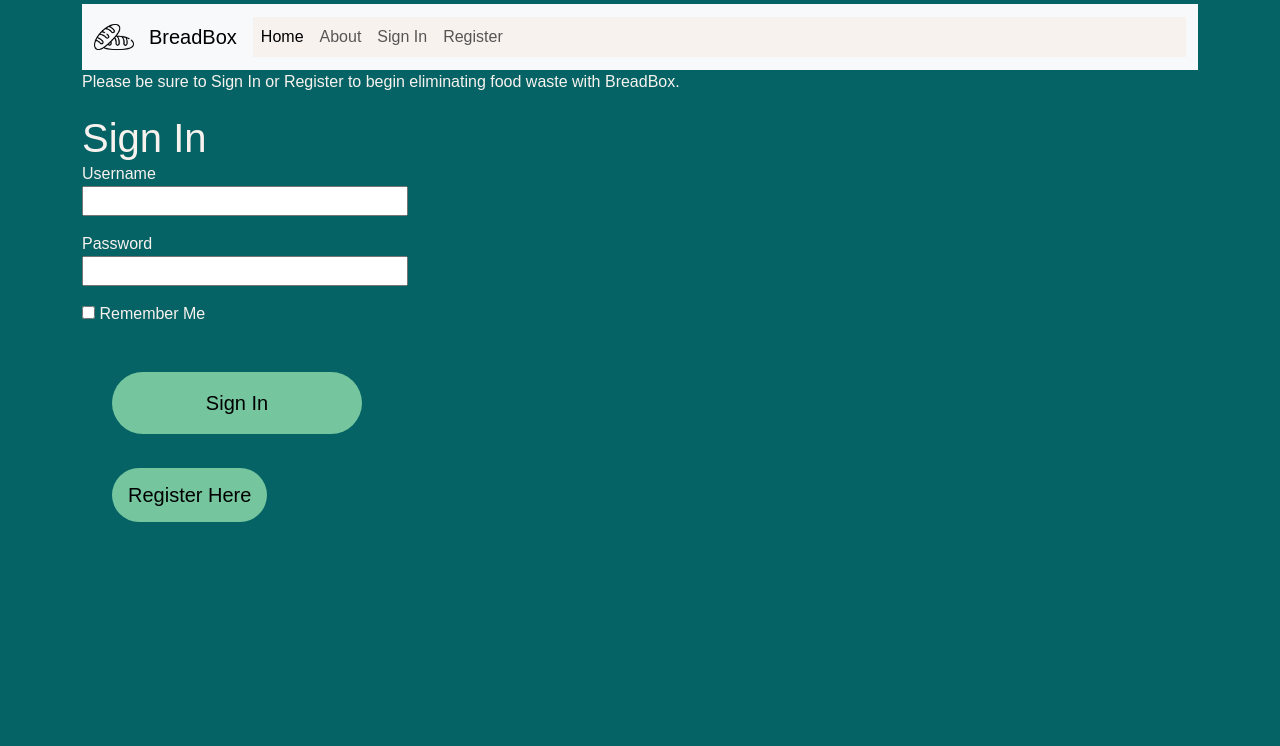
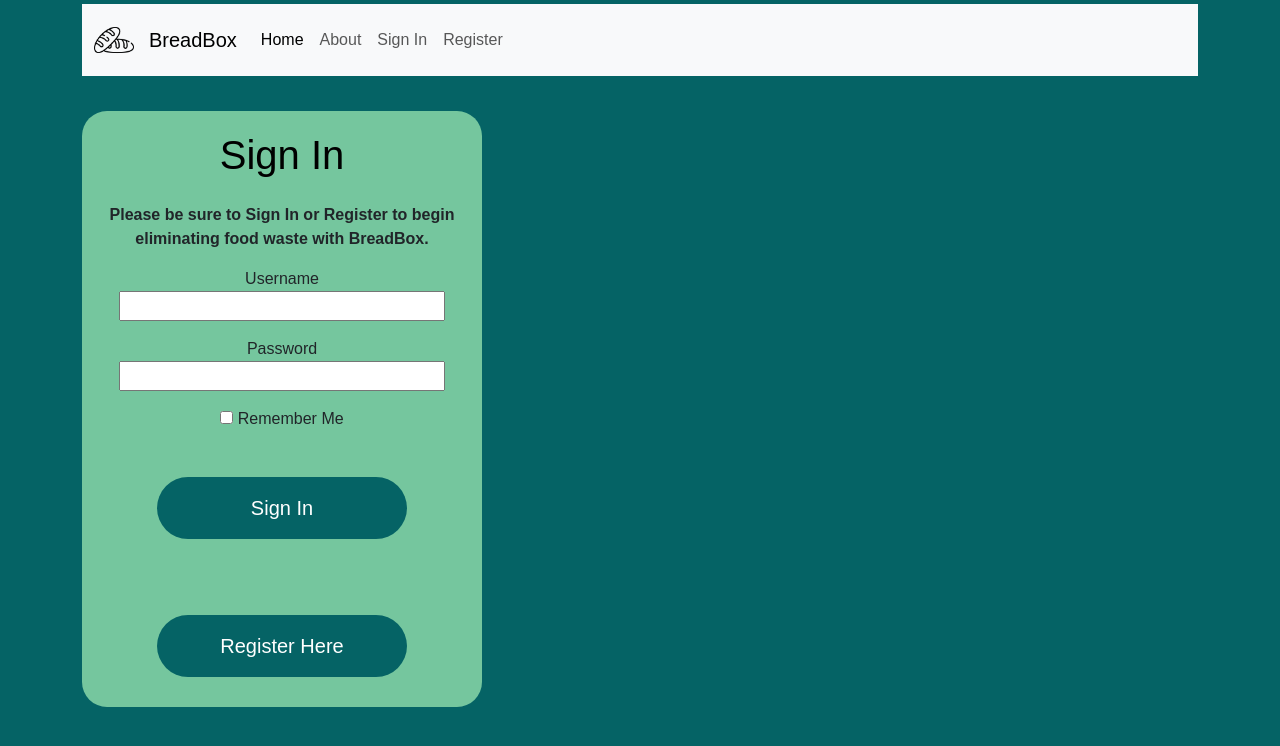
Before and after one commit to connoracox/Capstone_Project_BreadBox_App, a Flask app: page /auth/signin in a window 1280 px wide. Shown: the top 746 px of the page. Run offline with Flask 3, Linux system fonts and the light colour scheme.

Commit message:
updating to final standards

```diff
--- a/app/blueprints/social/models.py
+++ b/app/blueprints/social/models.py
@@ -19,7 +19,7 @@ class User(UserMixin, db.Model):
     password_hash = db.Column(db.String(120), nullable=True)
     posts = db.relationship('Post', backref='author', lazy='dynamic')
     # buyer_id = db.Column(db.Integer, db.ForeignKey('post.id'))
-    boxesU = db.relationship('UserBoxes', backref='buyerU', lazy='dynamic')
+    # boxesU = db.relationship('UserBoxes', backref='buyerU', lazy='dynamic')
     def __repr__(self):
         if self.email:
             return f'<User: {self.email}>'
@@ -46,7 +46,7 @@ class Post(db.Model):
     buyer = db.Column(db.String(64))
     timestamp = db.Column(db.DateTime, default=datetime.utcnow)
     user_id = db.Column(db.Integer, db.ForeignKey('user.id'))
-    boxesP = db.relationship('UserBoxes', backref='buyerP', lazy='dynamic')
+    boxes = db.relationship('UserBoxes', backref='buyer', lazy='dynamic')
     # buyer_id = db.Column(db.Integer, db.ForeignKey('user.id'))
 
     def __repr__(self):
@@ -63,7 +63,7 @@ class UserBoxes(db.Model):
 
 
     def __repr__(self):
-        return f'<Post {self.items}>'
+        return f'<Post {self.id}>'
 
     def commit(self):
         db.session.add(self)
--- a/app/forms.py
+++ b/app/forms.py
@@ -36,9 +36,7 @@ class BoxPostForm(FlaskForm):
     price = StringField('Price per Box', validators=[DataRequired()])
     submit = SubmitField('Post Boxes')
 
-class AddBox(FlaskForm):
-    store_name = StringField('Store Name', validators=[DataRequired()])
-    quantity = StringField('Number of Boxes', validators=[DataRequired()])
-    pickup_time = StringField('Pick-Up Time', validators=[DataRequired()])
-    price = StringField('Price per Box', validators=[DataRequired()])
-    submit = SubmitField('Reserve Box')
+# class AddBox(FlaskForm):
+#     user_id =
+#     post_id =
+#     submit = SubmitField('Reserve Box')
--- a/app/static/css/main.css
+++ b/app/static/css/main.css
@@ -33,13 +30,14 @@ small {
     font-weight: 400;
 }
 
-.collapse {
-    background-color: #f8f2ef;
+/* .navbar {
+    background-color:#75c69e;
     font-family: Arial, Helvetica, sans-serif;
     font-weight: lighter;
-    padding: 0px;
-    margin: 0px;
-}
+    padding: -5px;
+    margin-top: -5px;
+    border: none;
+}  */
 
 .account_select{
     display: flex;
@@ -62,8 +60,10 @@ small {
     justify-content: center;
     justify-content: center;
     text-align: center;
-    width: 300px;
+    width: 400px;
     margin: 35px 0 0 0;
+    background-color:#75c69e;
+    border-radius: 25px;
 }
 
 .box_post {
@@ -122,8 +123,26 @@ small {
     margin: 20px 0 0 0;
     color: #f8f2ef;
 }
+.box_title {
+    font-size: 40px;
+    margin: 20px 0 0 0;
+    color: black;
+}
 
 .btn1{
+    border: 1px solid transparent;
+    padding:15px;
+    font-size: 20px;
+    font-weight: 100;
+    background-color:#056365;
+    color: white;
+    border-radius: 40px;
+    width: 250px;
+    text-align: center;
+    text-decoration: none;
+    margin: 30px;
+}
+.btn2{
     border: 1px solid transparent;
     padding:15px;
     font-size: 20px;
--- a/app/templates/about.jinja
+++ b/app/templates/about.jinja
@@ -6,7 +6,7 @@
 <div class="all_about">
     <div class="about_box">
         <p>
-            BreadBox was founded in 2023 by Software Engineer, Connor Cox,
+            BreadBox was founded in 2023 by Software Engineer and sourdough bread baker, Connor Cox,
             in an effort to reduce food waste in our communities
             and provide delicious food to those who need it.
         </p>
--- a/app/templates/base.jinja
+++ b/app/templates/base.jinja
@@ -9,7 +9,9 @@
     {% else %}
     <title>Welcome to BreadBox</title>
     {% endif %}
-    <link rel="stylesheet" href="../static/css/main.css">
+    {# <link rel="stylesheet" href="../static/css/main.css"> #}
+    <link rel= "stylesheet" type= "text/css" href= "{{ url_for('static',filename='css/main.css') }}">
+    {# <link href="{{ url_for('static', filename='/css/main.css' }}" rel="stylesheet"/> #}
     <link href="https://cdn.jsdelivr.net/npm/bootstrap@5.3.0-alpha1/dist/css/bootstrap.min.css" rel="stylesheet" integrity="sha384-GLhlTQ8iRABdZLl6O3oVMWSktQOp6b7In1Zl3/Jr59b6EGGoI1aFkw7cmDA6j6gD" crossorigin="anonymous">
     <script src="https://cdn.jsdelivr.net/npm/bootstrap@5.3.0-alpha1/dist/js/bootstrap.bundle.min.js" integrity="sha384-w76AqPfDkMBDXo30jS1Sgez6pr3x5MlQ1ZAGC+nuZB+EYdgRZgiwxhTBTkF7CXvN" crossorigin="anonymous"></script>
 </head>
--- a/app/templates/navbar.jinja
+++ b/app/templates/navbar.jinja
@@ -1,11 +1,11 @@
-<nav class="navbar navbar-expand-lg bg-body-tertiary">
+<nav class="navbar navbar-expand-lg bg-body-tertiary header">
   <div class="container-fluid">
-    <img class="nav_logo" src="../static/images/bread.png" alt="bread">
+    <img class="nav_logo" src="{{ url_for('static',filename='images/bread.png') }}" alt="bread">
     <a class="navbar-brand" href="{{ url_for('main.index') }}">BreadBox</a>
     <button class="navbar-toggler" type="button" data-bs-toggle="collapse" data-bs-target="#navbarNavAltMarkup" aria-controls="navbarNavAltMarkup" aria-expanded="false" aria-label="Toggle navigation">
       <span class="navbar-toggler-icon"></span>
     </button>
-    <div class="collapse navbar-collapse" id="navbarNavAltMarkup">
+    <div class="collapse navbar navbar-collapse" id="navbarNavAltMarkup">
       <div class="navbar-nav">
         <a class="nav-link active" aria-current="page" href="{{ url_for('main.index') }}">Home</a>
         <a class="nav-link" href="{{ url_for('main.about') }}">About</a>
@@ -20,8 +20,8 @@
         {% endif %}
         <a class="nav-link" href="{{ url_for('auth.sign_out') }}">Sign Out</a>
         {% else %}
-        <a class="nav-link" href="{{ url_for('auth.signin') }}">Sign In</a>
-        <a class="nav-link" href="{{ url_for('auth.register') }}">Register</a>
+        <a class="nav-link nav-left" href="{{ url_for('auth.signin') }}">Sign In</a>
+        <a class="nav-link nav-left" href="{{ url_for('auth.register') }}">Register</a>
         {% endif %}
       </div>
     </div>
--- a/app/templates/register.jinja
+++ b/app/templates/register.jinja
@@ -1,14 +1,15 @@
 {% extends "base.jinja" %}
 
 {% block content %}
+            <h2 class="page_title">Register</h2>
         <div class="reg_box">
-            <h2 class="page_title">Register</h2>
+            <h2 class="box_title">Register</h2>
             <form action="" method="post">
                 {{ register_form.hidden_tag() }}
                 <p class="account_select">
                     {{ register_form.vendor() }}
                 </p>
-                <p class="white">
+                <p>
                     {{ register_form.vendor.label }}
                 </p>
                 <p>{{ register_form.submit(class='btn1 btn-primary') }}</p>
--- a/app/templates/register_vendor.jinja
+++ b/app/templates/register_vendor.jinja
@@ -1,7 +1,8 @@
 {% extends "base.jinja" %}
 
 {% block content %}
-    <h2 class="page_title">Register</h2>
+<div class="reg_box">
+    <h2 class="box_title">Register</h2>
     <form action="" method="post">
         {{ vendor_form.hidden_tag() }}
         <p>
@@ -44,4 +45,5 @@
         </p>
         <p>{{ vendor_form.submit(class='btn1 btn-primary') }}</p>
     </form>
+</div>
 {% endblock %}
--- a/app/templates/signin.jinja
+++ b/app/templates/signin.jinja
@@ -1,20 +1,22 @@
 {% extends "base.jinja" %}
 
 {% block content %}
-    <p class="white">Please be sure to Sign In or Register to begin eliminating food waste with BreadBox.</p>
-    <h2 class="page_title">Sign In</h2>
+<div class="reg_box">
+    <h2 class="box_title">Sign In</h2><br>
+    <p><strong>Please be sure to Sign In or Register to begin eliminating food waste with BreadBox.</strong></p>
         <form action="" method="post">
         {{ signin_form.hidden_tag() }}
-        <p class="white">
+        <p>
         {{ signin_form.username.label }} <br>
         {{ signin_form.username(size=32) }}
         </p>
-        <p class="white">
+        <p>
         {{ signin_form.password.label }} <br>
         {{ signin_form.password(size=32) }}
         </p>
-        <p class="white">{{ signin_form.remember_me() }}  {{ signin_form.remember_me.label }}</p>
+        <p>{{ signin_form.remember_me() }}  {{ signin_form.remember_me.label }}</p>
         <p>{{ signin_form.submit(class='btn1 btn-primary') }}</p>
     </form>
     <a class='btn1' href="/auth/register">Register Here</a>
+</div>
 {% endblock %}
--- a/app/templates/user_register.jinja
+++ b/app/templates/user_register.jinja
@@ -1,7 +1,8 @@
 {% extends "base.jinja" %}
 
 {% block content %}
-    <h2 class="page_title">Register</h2>
+<div class="reg_box">
+    <h2 class="box_title">Register</h2><br>
     <form action="" method="post">
         {{ user_register_form.hidden_tag() }}
         <p>
@@ -28,4 +29,5 @@
         </p>
         <p>{{ user_register_form.submit(class='btn1 btn-primary') }}</p>
     </form>
+</div>
 {% endblock %}
```
Also changed, not shown: other parts of app/static/css/main.css (+38 -7 lines), app/blueprints/social/routes.py (+17 -8 lines), app/templates/explore_food.jinja (+8 -4 lines), app/templates/index.jinja (+8 -7 lines), app/templates/my_boxes.jinja (+13 -10 lines), app/templates/post.jinja (+8 -6 lines), app/templates/user.jinja (+5 -3 lines), app/static/images/QRcode.png (added), app/static/images/Untitled.png (added), app/static/images/qr-code.png (added).
